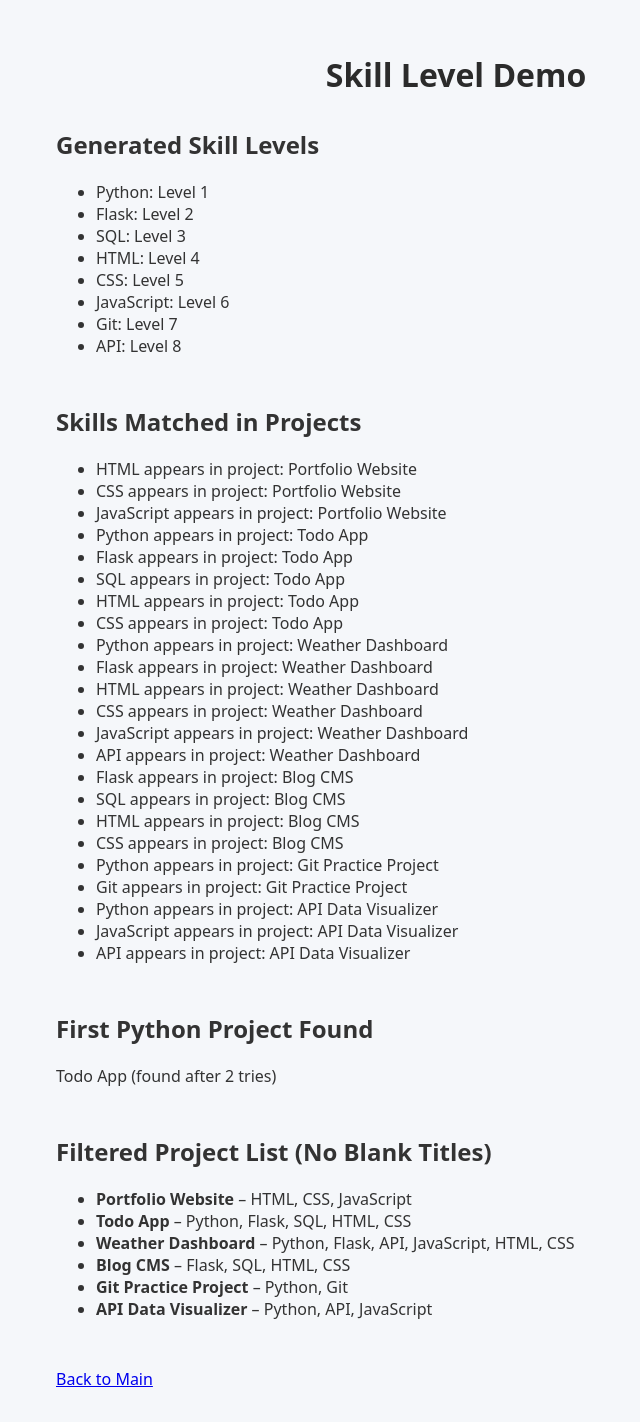
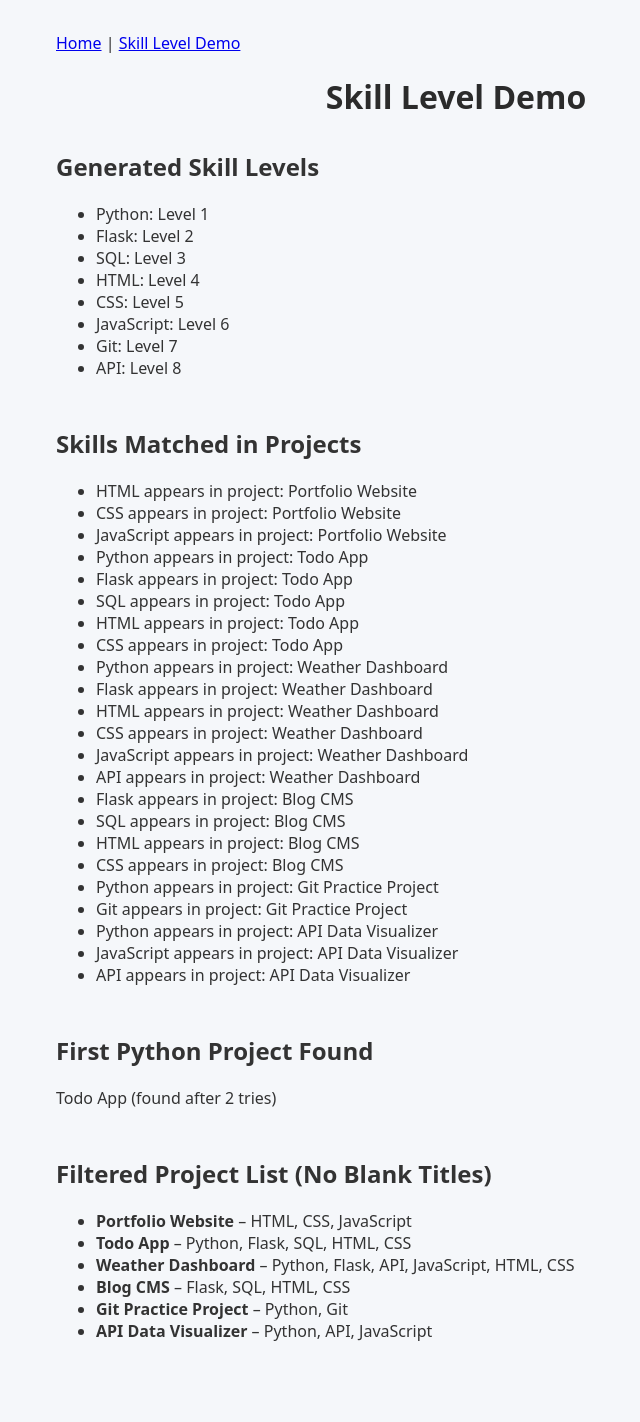
Before and after one commit to trrodenboughmcc/frontend-skills-tracker-python, a Flask app: page /skill-levels in a window 1280 px wide. Shown: the whole page, without its empty margins (184-824 px from the left). Run offline with Flask 3, Linux system fonts and the light colour scheme.

Commit message:
Adding nav to new page

```diff
--- a/tracker_app/templates/levels.html
+++ b/tracker_app/templates/levels.html
@@ -6,6 +6,12 @@
 </head>
 <body>
     <div class="container">
+        <!-- Navigation -->
+        <nav>
+            <a href="/">Home</a> |
+            <a href="/skill-levels">Skill Level Demo</a>
+        </nav>
+
         <h1>Skill Level Demo</h1>
 
         <div class="section">
@@ -39,8 +45,6 @@
                 {% endfor %}
             </ul>
         </div>
-
-        <a href="/">Back to Main</a>
     </div>
 </body>
 </html>
```
